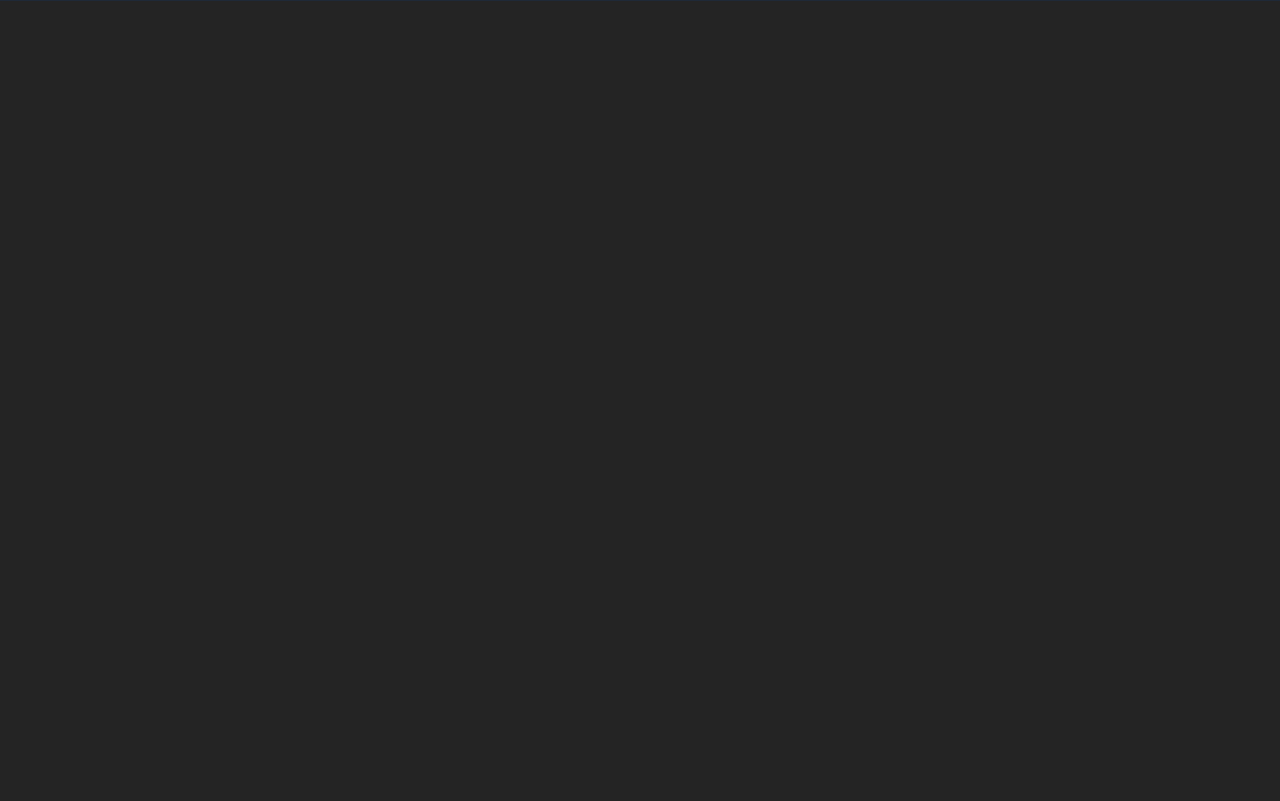
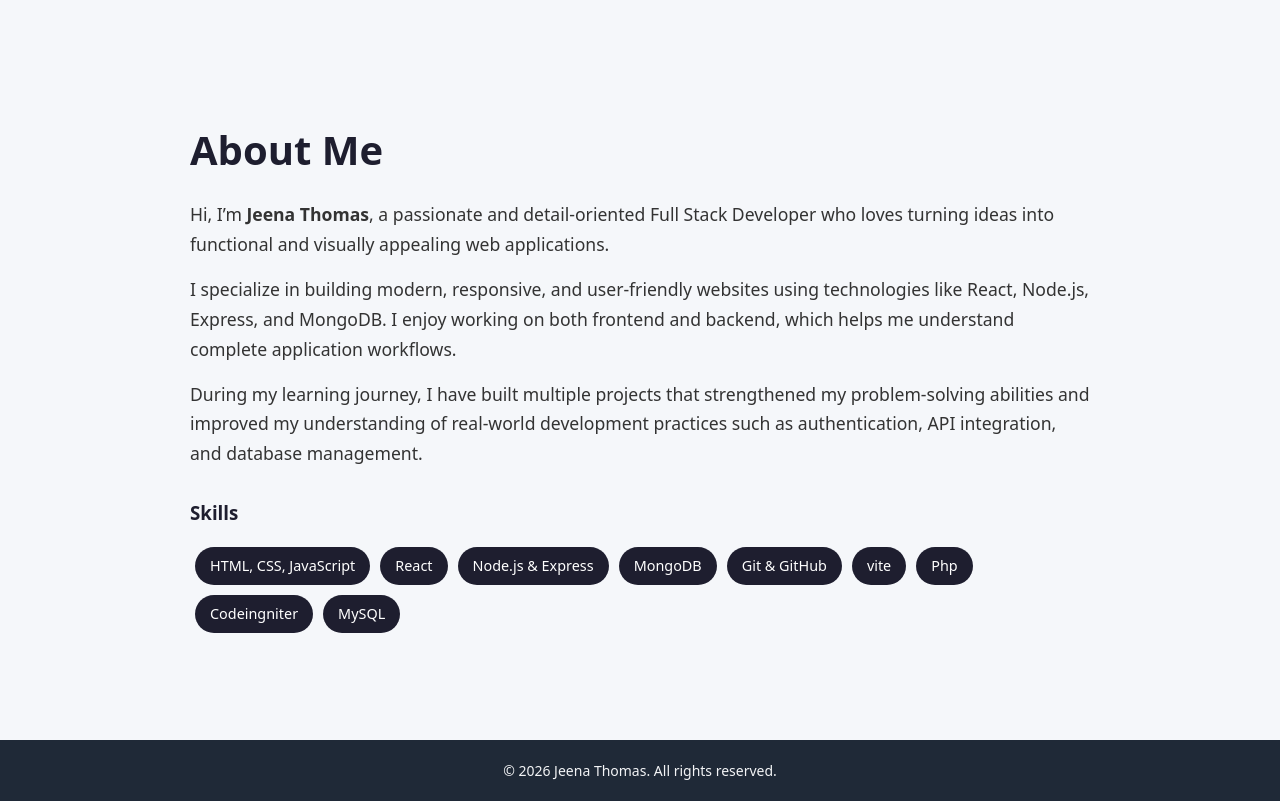
Before and after one commit to jeenathomas03/Portfolio-JeenaThomas, a React (Vite) app: page / in a window 1280 px wide. Shown: the part 860-1661 px from the top of the page. Before the commit the page ends 861 px from the top, so only its background shows below. Built offline with nearby package versions, Linux system fonts and the light colour scheme.

Commit message:
Update portfolio project

```diff
--- a/src/App.jsx
+++ b/src/App.jsx
@@ -1,6 +1,7 @@
 import React from "react";
 import Navbar from "./components/Navbar";
 import Home from "./pages/Home";
+import About from "./pages/About";
 import Footer from "./components/Footer";
 
 
@@ -9,6 +10,7 @@ function App() {
     <div>
       <Navbar />
       <Home/>
+      <About/>
       <Footer/>
     </div>
   );
--- /dev/null
+++ b/src/pages/About.css
@@ -0,0 +1,45 @@
+.about {
+    min-height: 100vh;
+    width: 100%;
+    padding: 180px 20px 30px;
+    background-color: #f5f7fa;
+    color: #333;
+  }
+
+  .about-container {
+    max-width: 900px;
+    margin: auto;
+  }
+
+  .about h1 {
+    font-size: 2.5rem;
+    margin-bottom: 20px;
+    color: #1e1e2f;
+  }
+
+  .about p {
+    font-size: 1.1rem;
+    line-height: 1.7;
+    margin-bottom: 15px;
+  }
+
+  .about h3 {
+    margin-top: 30px;
+    margin-bottom: 15px;
+    color: #1e1e2f;
+  }
+
+  .skills {
+    list-style: none;
+    padding: 0;
+  }
+
+  .skills li {
+    background: #1e1e2f;
+    color: white;
+    display: inline-block;
+    padding: 8px 15px;
+    margin: 5px;
+    border-radius: 20px;
+    font-size: 0.9rem;
+  }
--- a/src/pages/About.jsx
+++ b/src/pages/About.jsx
@@ -0,0 +1,46 @@
+import "./About.css";
+
+const About = () => {
+  return (
+    <section id="about" className="about">
+      <div className="about-container">
+        <h1>About Me</h1>
+
+        <p>
+  Hi, I’m <strong>Jeena Thomas</strong>, a passionate and detail-oriented
+  Full Stack Developer who loves turning ideas into functional and visually
+  appealing web applications.
+</p>
+
+<p>
+  I specialize in building modern, responsive, and user-friendly websites
+  using technologies like React, Node.js, Express, and MongoDB. I enjoy
+  working on both frontend and backend, which helps me understand complete
+  application workflows.
+</p>
+
+<p>
+  During my learning journey, I have built multiple projects that strengthened
+  my problem-solving abilities and improved my understanding of real-world
+  development practices such as authentication, API integration, and database
+  management.
+</p>
+
+        <h3>Skills</h3>
+        <ul className="skills">
+          <li>HTML, CSS, JavaScript</li>
+          <li>React</li>
+          <li>Node.js & Express</li>
+          <li>MongoDB</li>
+          <li>Git & GitHub</li>
+          <li>vite</li>
+          <li>Php</li>
+          <li>Codeingniter</li>
+          <li>MySQL</li>
+        </ul>
+      </div>
+    </section>
+  );
+};
+
+export default About;
```
